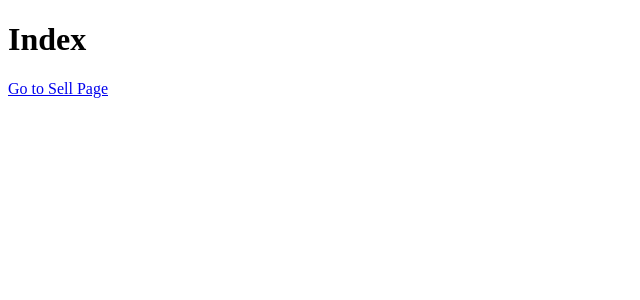
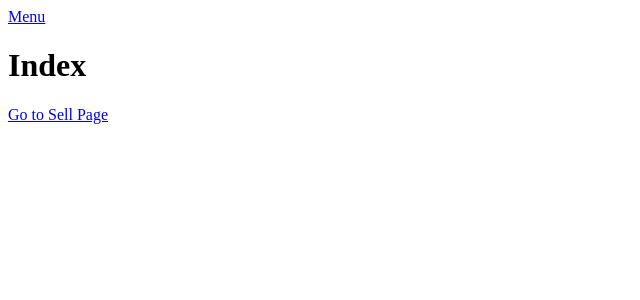
Before and after one commit to davidgchaves/sick-fits, a Next.js app in the folder frontend/: page / in a window 1280 px wide. Shown: the top 300 px of the page, without its empty margins (0-640 px from the left). Built offline with nearby package versions, Linux system fonts and the light colour scheme.

Commit message:
Add custom <App>

```diff
--- /dev/null
+++ b/frontend/pages/_app.js
@@ -0,0 +1,19 @@
+import React from "react";
+import App, { Container } from "next/app";
+
+class Monkey extends App {
+  render() {
+    const Component = this.props.Component;
+
+    return (
+      <Container>
+        <nav>
+          <a href="_">Menu</a>
+        </nav>
+        <Component />
+      </Container>
+    );
+  }
+}
+
+export default Monkey;
```
